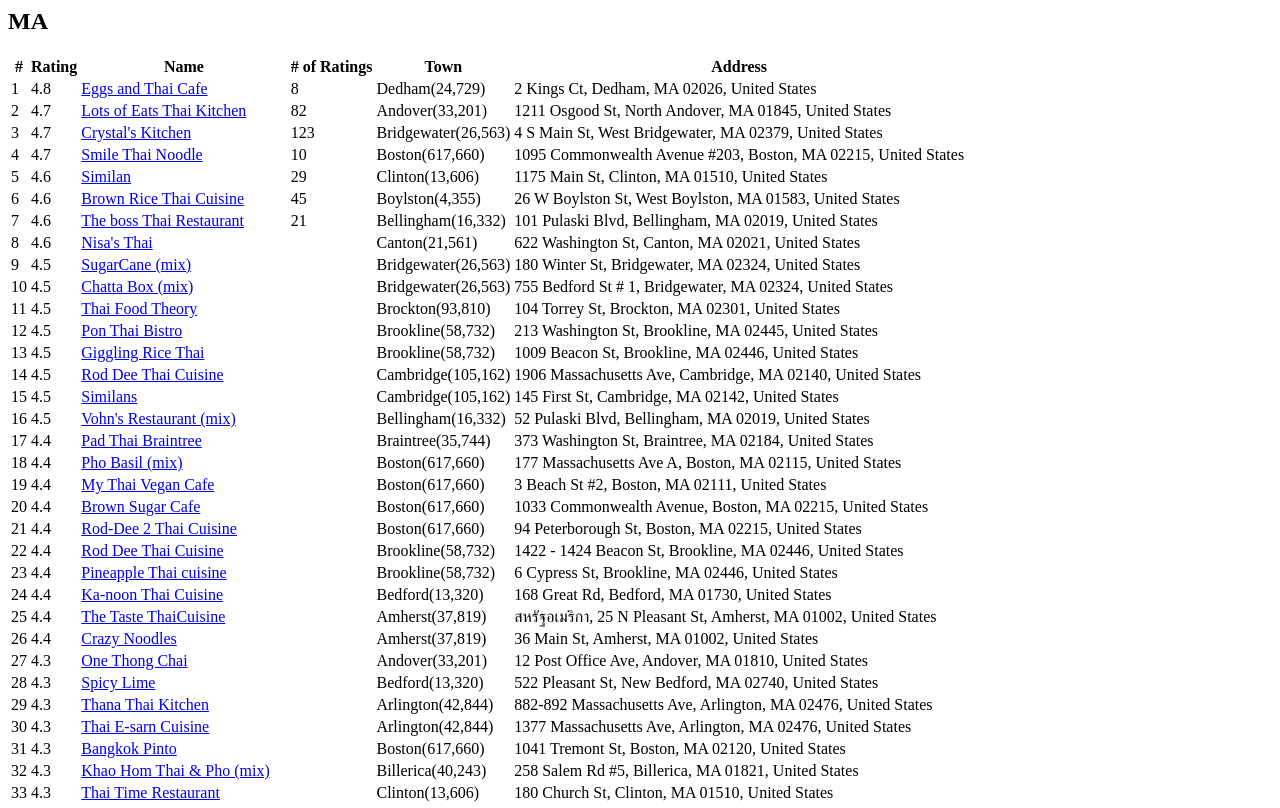
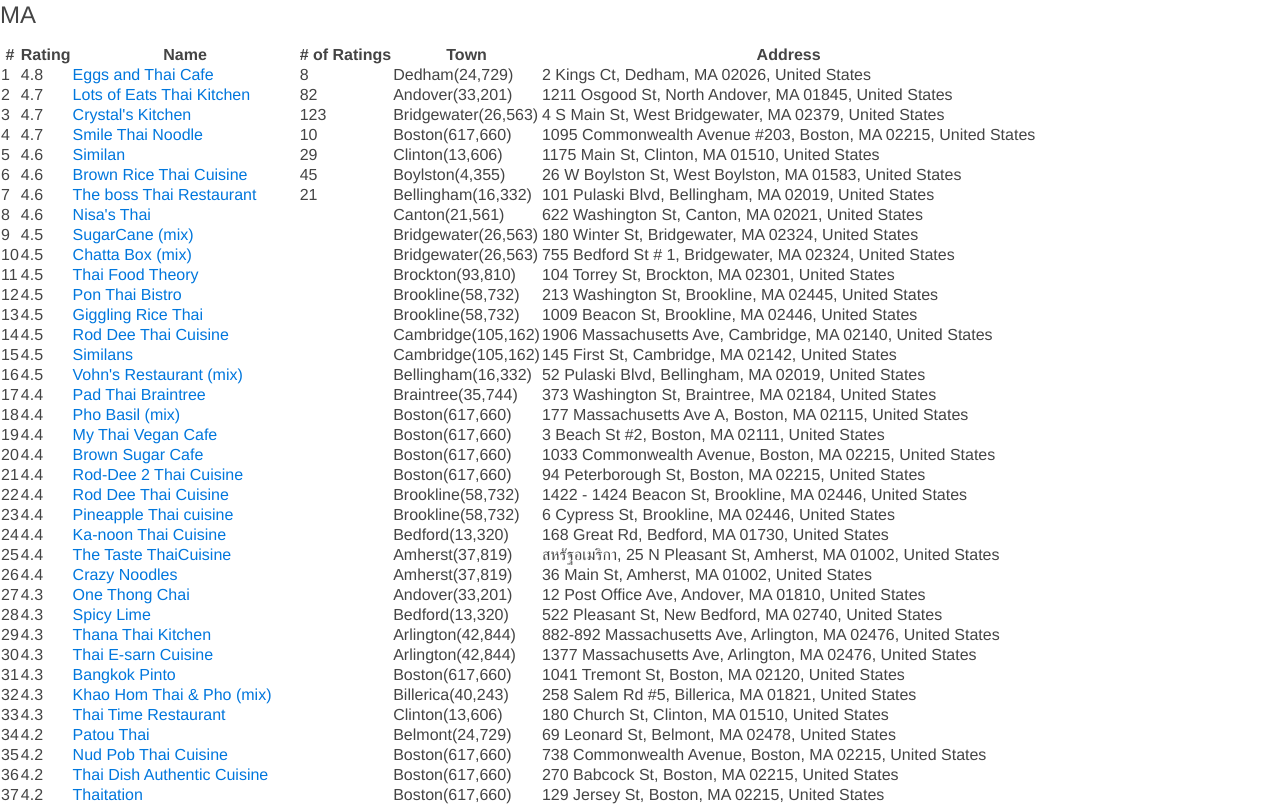
Before and after one commit to tvinci/webs, a plain HTML site: page index.html in a window 1280 px wide. Shown: the top 808 px of the page. Drawn offline with nearby package versions, Linux system fonts and the light colour scheme.

Commit message:
Update index.html

```diff
--- a/index.html
+++ b/index.html
@@ -1,3 +1,10 @@
+<html>
+  <head>
+    <link rel="stylesheet" href="http://tvinci.github.io/webs/css/uikit.gradient.min.css">
+    <script src="https://ajax.googleapis.com/ajax/libs/jquery/1.10.2/jquery.js"></script>
+    <script src="http://tvinci.github.io/webs/js/uikit.min.js"></script>
+  </head>
+  <body>
 <h2>MA</h2>
 <table>
 <tr><th>#</th><th>Rating</th><th>Name</th><th># of Ratings</th><th>Town</th><th>Address</th></tr>
@@ -111,3 +118,5 @@
 <tr><td>35</td><td>3.8</td><td><a href='https://www.google.com/search?q=Siam Orchid Thai Bistro Concord'>Siam Orchid Thai Bistro</a></td><td>75</td><td>Concord(42,695)</td><td>12 N Main St, Concord, NH 03301, United States</td></tr>
 <tr><td>36</td><td>3.7</td><td><a href='https://www.google.com/search?q=Thai Lotus Resteraunt Seabrook'>Thai Lotus Resteraunt</a></td><td></td><td>Seabrook(8,693)</td><td>781 US-1, Seabrook, NH 03874, United States</td></tr>
 </table>
+  </body>
+</html>
```
